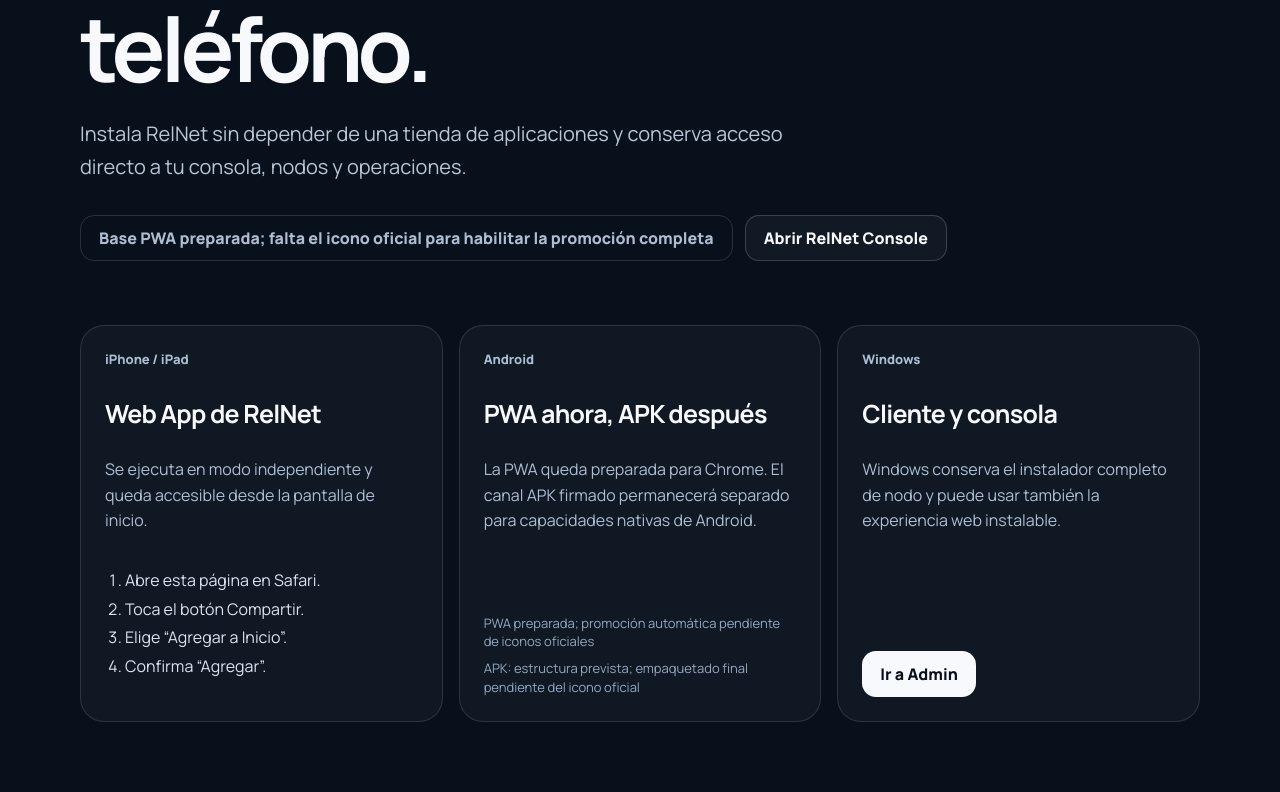
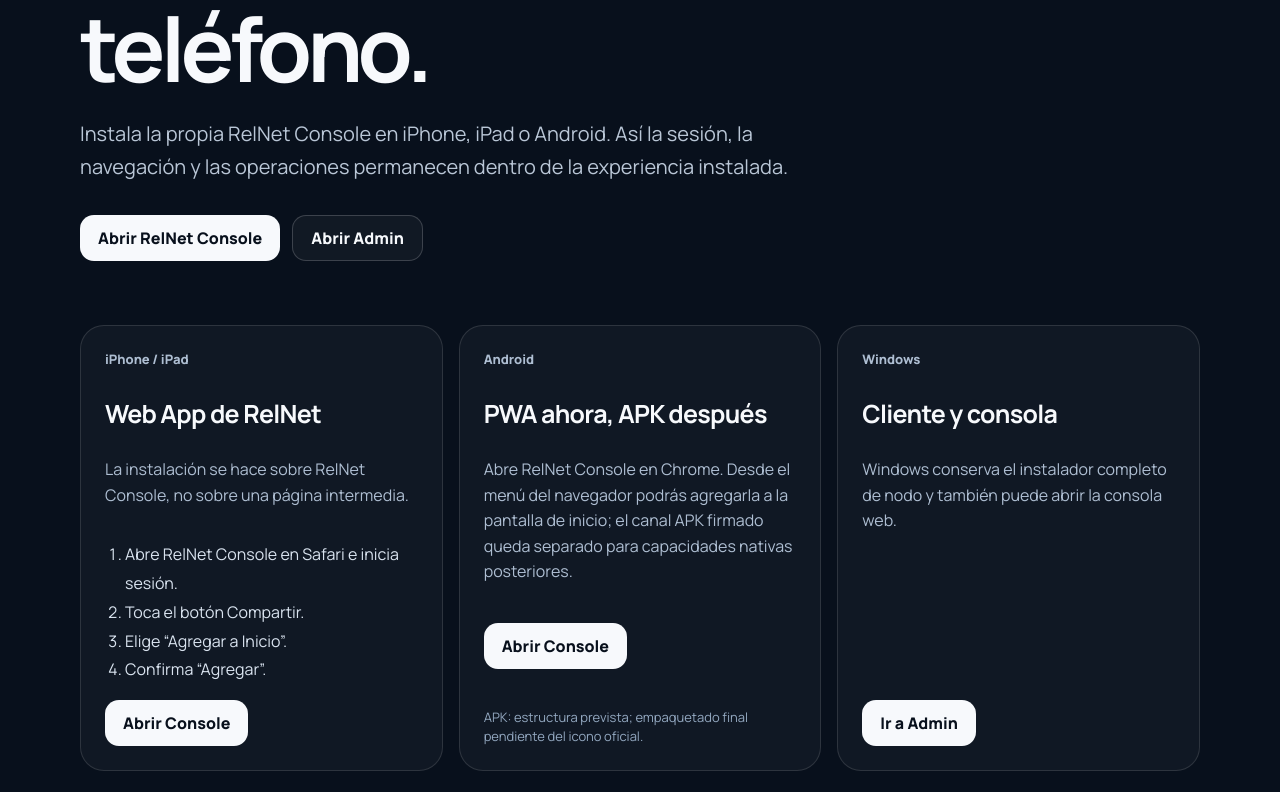
Before and after one commit to ricardomartinez-xcode/Landing, a Next.js app: page /install in a window 1280 px wide. Shown: the part 368-1160 px from the top of the page. Built offline with nearby package versions, Linux system fonts and the light colour scheme.

Commit message:
fix: install the same-origin RelNet Console PWA

```diff
--- a/app/install/InstallExperience.tsx
+++ b/app/install/InstallExperience.tsx
@@ -1,79 +1,25 @@
 'use client';
 
-import { useEffect, useState, useSyncExternalStore } from 'react';
+import { useSyncExternalStore } from 'react';
 import styles from './install.module.css';
 
-type InstallPromptEvent = Event & {
-  prompt: () => Promise<void>;
-  userChoice: Promise<{ outcome: 'accepted' | 'dismissed'; platform: string }>;
-};
+type Platform = 'ios' | 'android' | 'windows' | 'other';
 
-type Platform = 'ios' | 'android' | 'windows' | 'other';
+const CONSOLE_URL = 'https://api.relead.com.mx/console/';
 
 function detectPlatform(): Platform {
   const ua = navigator.userAgent.toLowerCase();
   const touchMac = navigator.platform === 'MacIntel' && navigator.maxTouchPoints > 1;
-
   if (/iphone|ipad|ipod/.test(ua) || touchMac) return 'ios';
   if (/android/.test(ua)) return 'android';
   if (/windows/.test(ua)) return 'windows';
   return 'other';
 }
 
-function isStandalone() {
-  const navigatorWithStandalone = navigator as Navigator & { standalone?: boolean };
-  return window.matchMedia('(display-mode: standalone)').matches || navigatorWithStandalone.standalone === true;
-}
-
 const subscribeStatic = () => () => {};
-
-function subscribeStandalone(callback: () => void) {
-  const media = window.matchMedia('(display-mode: standalone)');
-  media.addEventListener('change', callback);
-  return () => media.removeEventListener('change', callback);
-}
 
 export function InstallExperience() {
   const platform = useSyncExternalStore(subscribeStatic, detectPlatform, () => 'other' as Platform);
-  const standalone = useSyncExternalStore(subscribeStandalone, isStandalone, () => false);
-  const [installPrompt, setInstallPrompt] = useState<InstallPromptEvent | null>(null);
-  const [appInstalled, setAppInstalled] = useState(false);
-  const [message, setMessage] = useState('');
-  const installed = standalone || appInstalled;
-
-  useEffect(() => {
-
-    const onBeforeInstallPrompt = (event: Event) => {
-      event.preventDefault();
-      setInstallPrompt(event as InstallPromptEvent);
-    };
-
-    const onInstalled = () => {
-      setAppInstalled(true);
-      setInstallPrompt(null);
-      setMessage('RelNet quedó instalado en este dispositivo.');
-    };
-
-    window.addEventListener('beforeinstallprompt', onBeforeInstallPrompt);
-    window.addEventListener('appinstalled', onInstalled);
-
-    return () => {
-      window.removeEventListener('beforeinstallprompt', onBeforeInstallPrompt);
-      window.removeEventListener('appinstalled', onInstalled);
-    };
-  }, []);
-
-  const platformName = platform === 'ios' ? 'iPhone / iPad' : platform === 'android' ? 'Android' : platform === 'windows' ? 'Windows' : 'este dispositivo';
-
-  const install = async () => {
-    if (!installPrompt) return;
-    await installPrompt.prompt();
-    const choice = await installPrompt.userChoice;
-    if (choice.outcome === 'accepted') {
-      setMessage('Instalación iniciada. RelNet aparecerá entre tus aplicaciones.');
-    }
-    setInstallPrompt(null);
-  };
 
   return (
     <main className={styles.page}>
@@ -82,26 +28,13 @@ export function InstallExperience() {
         <p className={styles.eyebrow}>RELNET MOBILE</p>
         <h1>Tu red privada, también desde el teléfono.</h1>
         <p className={styles.lead}>
-          Instala RelNet sin depender de una tienda de aplicaciones y conserva acceso directo a tu consola, nodos y operaciones.
+          Instala la propia RelNet Console en iPhone, iPad o Android. Así la sesión, la navegación y las operaciones permanecen dentro de la experiencia instalada.
         </p>
 
         <div className={styles.actions}>
-          {installed ? (
-            <span className={styles.installedBadge}>Instalado en {platformName}</span>
-          ) : installPrompt ? (
-            <button className={styles.primaryButton} onClick={install} type="button">
-              Instalar RelNet
-            </button>
-          ) : platform === 'ios' ? (
-            <a className={styles.primaryButton} href="#ios-instructions">Ver cómo instalar en iPhone</a>
-          ) : (
-            <span className={styles.pendingBadge}>Base PWA preparada; falta el icono oficial para habilitar la promoción completa</span>
-          )}
-          <a className={styles.secondaryButton} href="https://api.relead.com.mx/console">
-            Abrir RelNet Console
-          </a>
+          <a className={styles.primaryButton} href={CONSOLE_URL}>Abrir RelNet Console</a>
+          <a className={styles.secondaryButton} href="https://api.relead.com.mx/admin/">Abrir Admin</a>
         </div>
-        {message ? <p className={styles.status}>{message}</p> : null}
       </section>
 
       <section className={styles.grid} aria-label="Opciones de instalación">
@@ -111,13 +44,14 @@ export function InstallExperience() {
             {platform === 'ios' ? <small>Este dispositivo</small> : null}
           </div>
           <h2>Web App de RelNet</h2>
-          <p>Se ejecuta en modo independiente y queda accesible desde la pantalla de inicio.</p>
+          <p>La instalación se hace sobre RelNet Console, no sobre una página intermedia.</p>
           <ol className={styles.steps}>
-            <li>Abre esta página en Safari.</li>
+            <li>Abre RelNet Console en Safari e inicia sesión.</li>
             <li>Toca el botón Compartir.</li>
             <li>Elige “Agregar a Inicio”.</li>
             <li>Confirma “Agregar”.</li>
           </ol>
+          <a className={styles.cardButton} href={CONSOLE_URL}>Abrir Console</a>
         </article>
 
         <article className={`${styles.card} ${platform === 'android' ? styles.detected : ''}`}>
@@ -126,13 +60,9 @@ export function InstallExperience() {
             {platform === 'android' ? <small>Este dispositivo</small> : null}
           </div>
           <h2>PWA ahora, APK después</h2>
-          <p>La PWA queda preparada para Chrome. El canal APK firmado permanecerá separado para capacidades nativas de Android.</p>
-          {installPrompt ? (
-            <button className={styles.cardButton} onClick={install} type="button">Instalar PWA</button>
-          ) : (
-            <span className={styles.cardState}>PWA preparada; promoción automática pendiente de iconos oficiales</span>
-          )}
-          <span className={styles.cardState}>APK: estructura prevista; empaquetado final pendiente del icono oficial</span>
+          <p>Abre RelNet Console en Chrome. Desde el menú del navegador podrás agregarla a la pantalla de inicio; el canal APK firmado queda separado para capacidades nativas posteriores.</p>
+          <a className={styles.cardButton} href={CONSOLE_URL}>Abrir Console</a>
+          <span className={styles.cardState}>APK: estructura prevista; empaquetado final pendiente del icono oficial.</span>
         </article>
 
         <article className={`${styles.card} ${platform === 'windows' ? styles.detected : ''}`}>
@@ -141,8 +71,8 @@ export function InstallExperience() {
             {platform === 'windows' ? <small>Este dispositivo</small> : null}
           </div>
           <h2>Cliente y consola</h2>
-          <p>Windows conserva el instalador completo de nodo y puede usar también la experiencia web instalable.</p>
-          <a className={styles.cardButton} href="https://api.relead.com.mx/admin">Ir a Admin</a>
+          <p>Windows conserva el instalador completo de nodo y también puede abrir la consola web.</p>
+          <a className={styles.cardButton} href="https://api.relead.com.mx/admin/">Ir a Admin</a>
         </article>
       </section>
 
@@ -158,7 +88,7 @@ export function InstallExperience() {
           <span>Actualización automática</span>
         </div>
         <p className={styles.note}>
-          El logotipo y los iconos de instalación no se incluyen todavía. El manifest y la estructura quedaron listos para agregarlos sin cambiar la arquitectura.
+          El logotipo y los iconos de instalación se mantienen fuera de esta etapa. La estructura está preparada para agregarlos después sin cambiar la arquitectura móvil.
         </p>
       </section>
     </main>
```
